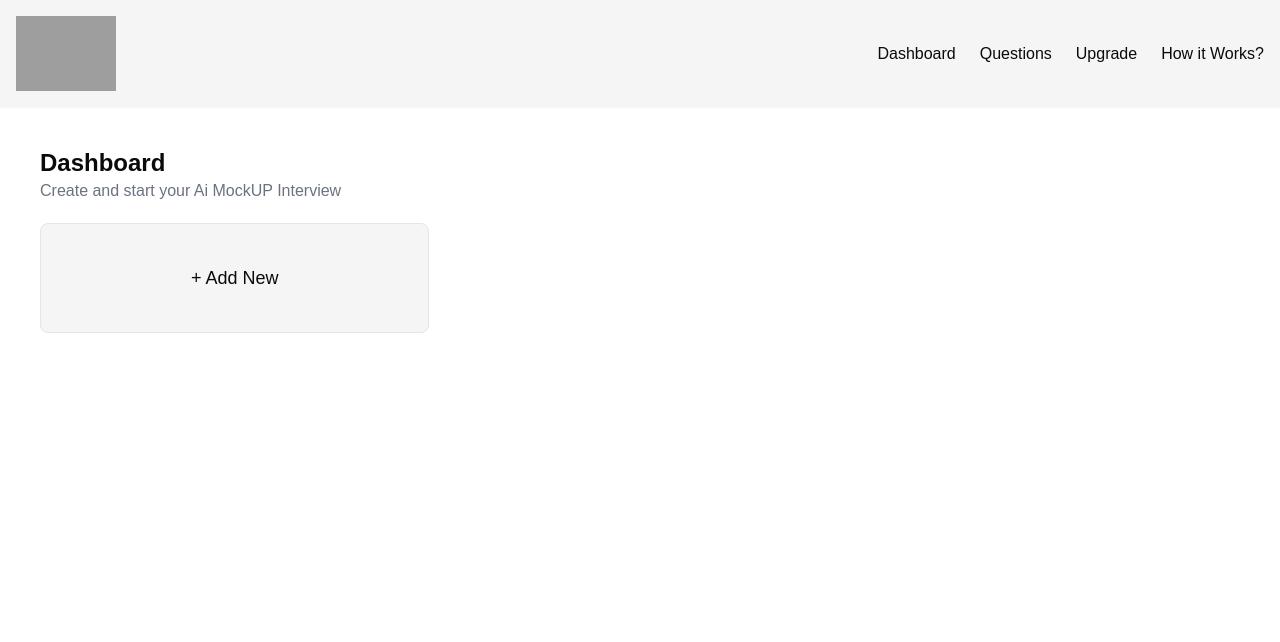
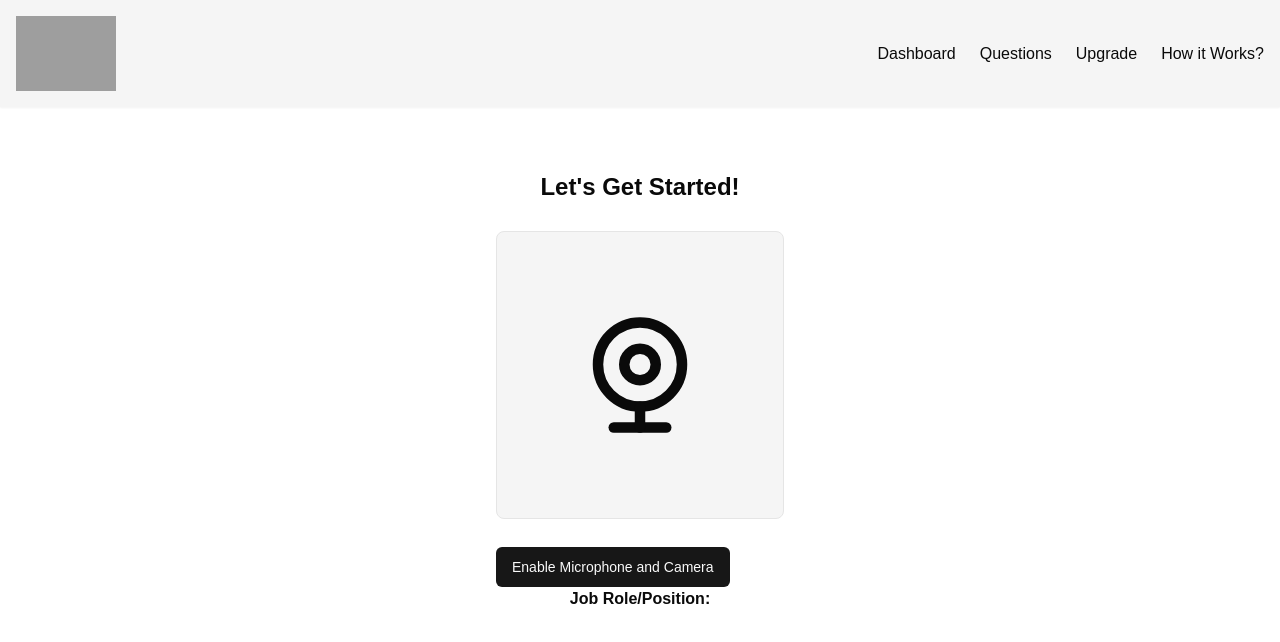
Before and after one commit to devopsdeepaks/prepgenie, a Next.js app: page /dashboard/interview/1 in a window 1280 px wide. Shown: the top 642 px of the page. Built offline with nearby package versions, Linux system fonts and the light colour scheme; no server answers; the database is empty; grey boxes are pictures that could not be loaded.

Commit message:
updated new

```diff
--- a/app/dashboard/_component/AddNewInterview.jsx
+++ b/app/dashboard/_component/AddNewInterview.jsx
@@ -18,6 +18,7 @@ import { LoaderCircle } from 'lucide-react'
 import { useUser } from '@clerk/nextjs'
 import moment from 'moment'
 import { MockInterview } from '@/utils/schema'
+import { useRouter } from 'next/navigation'
 const AddNewInterview = () => {
     const [openDialog, setOpenDialog] = useState(false)
     const [jobPosition, setJobPosition] = useState()
@@ -26,6 +27,7 @@ const AddNewInterview = () => {
     const [loading, setLoading] = useState(false)
     const [jsonResponse, setJsonResponse] = useState([])
     const { user } = useUser()
+    const router = useRouter();
     const onSubmit = async (e) => {
         setLoading(true)
         e.preventDefault()
@@ -43,7 +45,6 @@ const AddNewInterview = () => {
         setJsonResponse(parsedResponse);
 
 
-
         if (parsedResponse) {
             const resp = await db.insert(MockInterview)
                 .values({
@@ -58,6 +59,7 @@ const AddNewInterview = () => {
             console.log("Inserted Id:", resp);
             if (resp) {
                 setOpenDialog(false)
+                router.push(`/dashboard/interview/${resp[0]?.mockId}`);
             }
 
         } else {
--- a/app/dashboard/interview/[interviewId]/page.jsx
+++ b/app/dashboard/interview/[interviewId]/page.jsx
@@ -1,9 +1,60 @@
-import React from 'react'
+"use client"
+import { Button } from '@/components/ui/button';
+import { db } from '@/utils/db';
+import { MockInterview } from '@/utils/schema';
+import { eq } from 'drizzle-orm';
+import { Flag, WebcamIcon } from 'lucide-react';
+import React, { useEffect, useState } from 'react'
+import Webcam from 'react-webcam';
 
-const Interview = () => {
+//used to get interview details by mockinterview database by mockid
+
+const Interview = ({ params }) => {
+
+  const [interviewData, setInterviewData] = useState();
+  const [webCamEnable, setWebCamEnable] = useState(false);
+  useEffect(() => {
+    console.log(params.interviewId);
+    getInterviewDetails();
+  }, [])
+
+  const getInterviewDetails = async () => {
+    // Fetch interview details
+    const result = await db.select().from(MockInterview).where(eq(MockInterview.mockId, params.interviewId))
+    setInterviewData(result[0]);
+    console.log(result[0]);
+  }
+
+
+
   return (
-    <div>Interview</div>
+
+    <div className='my-6 flex justify-center flex-col items-center'>
+      <h2 className='font-bold text-2xl'>Let's Get Started!</h2>
+      <div>
+        {webCamEnable ? <Webcam
+          onUserMedia={() => setWebCamEnable(true)}
+          onUserMediaError={() => setWebCamEnable(false)}
+          mirrored={true}
+          style={{
+            height: 300,
+            width: 300
+          }}
+        /> :
+          <>
+            <WebcamIcon className='h-72 w-full my-7 p-20 bg-secondary rounded-lg border' />
+            <Button className="justify-center items-center" onClick={() => setWebCamEnable(true)}>Enable Microphone and Camera</Button>
+
+          </>
+        }
+
+      </div>
+      <div>
+        <h2><strong>Job Role/Position:</strong></h2>
+      </div>
+    </div>
   )
 }
 
-export default Interview
+
+export default Interview;
--- a/app/dashboard/layout.jsx
+++ b/app/dashboard/layout.jsx
@@ -1,20 +1,12 @@
-import { UserButton } from '@clerk/nextjs'
 import React from 'react'
 import Header from './_component/Header'
-import AddNewInterview from './_component/AddNewInterview'
 
-const DashboadLayout = () => {
+const DashboadLayout = ({ children }) => {
     return (
-        <div >
+        <div>
             <Header />
             <div className='p-10'>
-                <h1 className='font-bold text-2xl '>Dashboard</h1>
-                <h2 className='text-gray-500'>Create and start your Ai MockUP Interview</h2>
-
-                <div className='grid grid-cols-1 md:grid-cols-3 my-5 gap-4 '>
-                    <AddNewInterview />
-                </div>
-
+                {children} {/* This will render only the specific page content */}
             </div>
         </div>
     )
--- a/app/dashboard/page.jsx
+++ b/app/dashboard/page.jsx
@@ -1,12 +1,15 @@
 import React from 'react'
-import Header from './_component/Header'
+import AddNewInterview from './_component/AddNewInterview'
 
-const DashboadPage = ({ children }) => {
+const DashboadPage = () => {
     return (
         <div>
-            <Header />
-            <h1>hello duniya</h1>
-            {children}
+            <h1 className='font-bold text-2xl'>Dashboard</h1>
+            <h2 className='text-gray-500'>Create and start your AI MockUP Interview</h2>
+
+            <div className='grid grid-cols-1 md:grid-cols-3 my-5 gap-4'>
+                <AddNewInterview /> {/* This appears only on `/dashboard` */}
+            </div>
         </div>
     )
 }
--- a/package.json
+++ b/package.json
@@ -25,6 +25,7 @@
     "next": "15.1.6",
     "react": "^19.0.0",
     "react-dom": "^19.0.0",
+    "react-webcam": "^7.2.0",
     "tailwind-merge": "^2.6.0",
     "tailwindcss-animate": "^1.0.7",
     "uuid": "^11.0.5"
```
Also changed, not shown: 1 other file (tests, documents, lock files or other folders).
